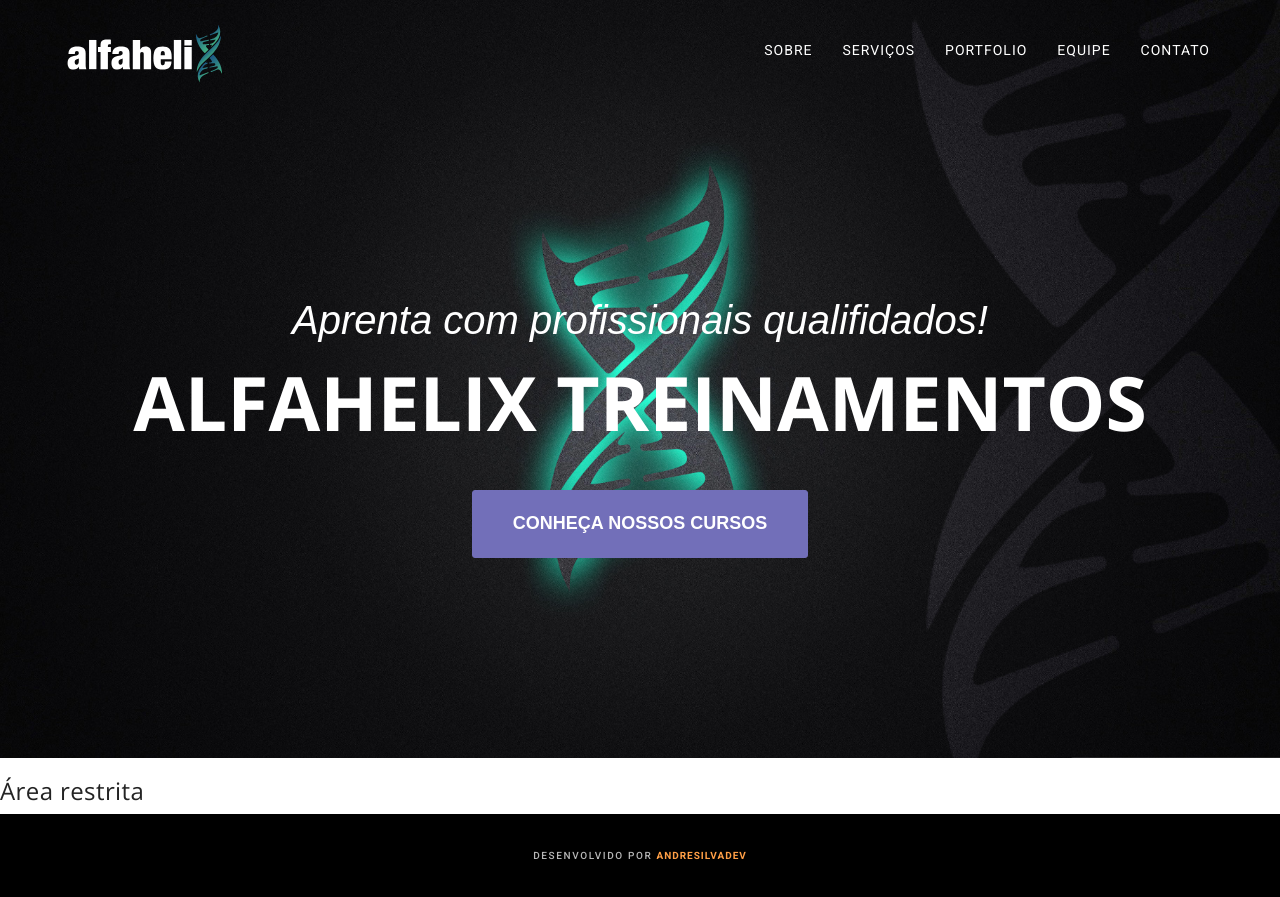
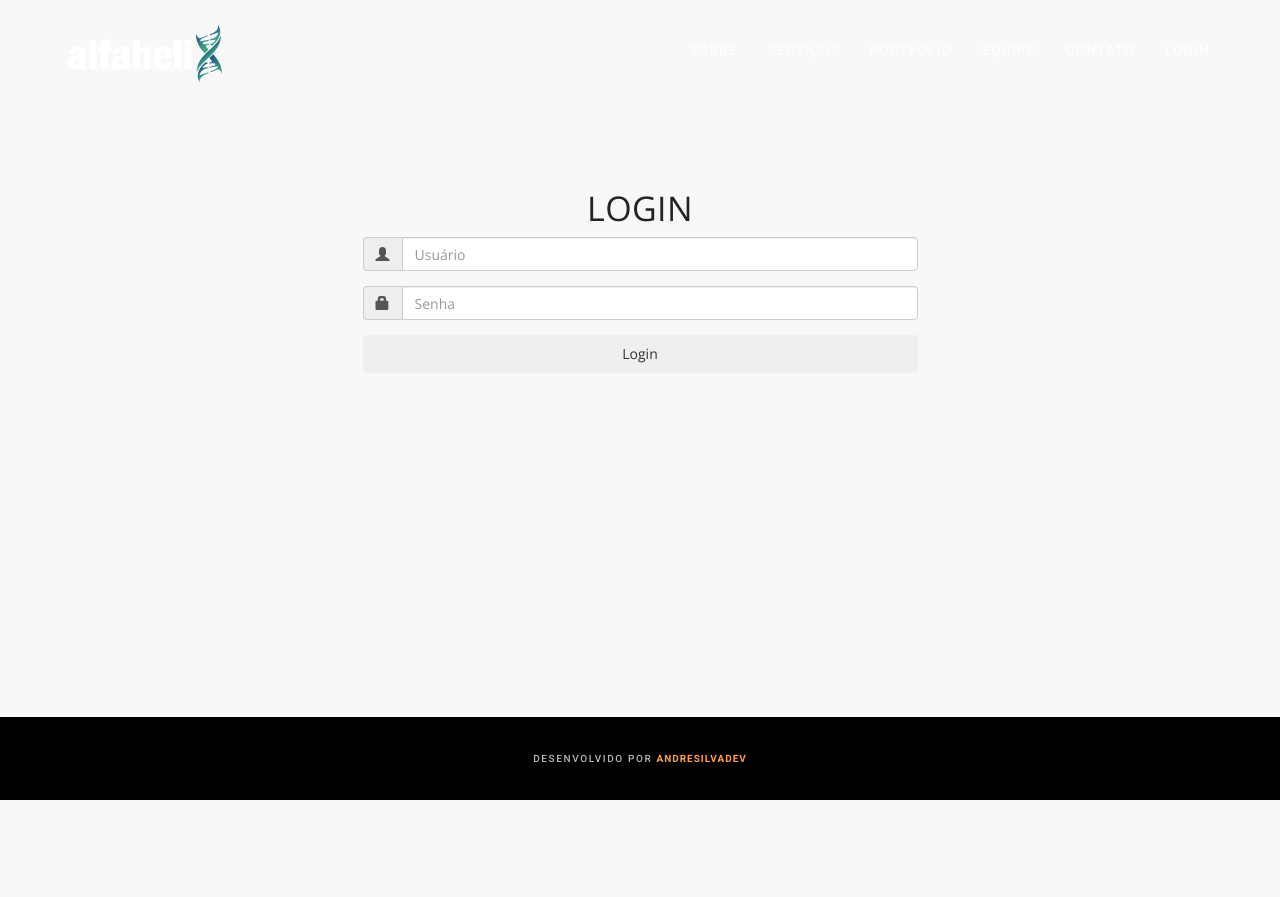
Before and after one commit to andresilvadev/codeigniter-projeto-site-modelo, a CodeIgniter app: page /database/restrict in a window 1280 px wide. After the commit the page ends 800 px from the top, so only its background shows below. Run offline with CodeIgniter, Linux system fonts and the light colour scheme; some libraries are stand-ins or nearby versions; some web fonts are replaced.

Commit message:
Criando formulario de login

```diff
--- a/application/controllers/Restrict.php
+++ b/application/controllers/Restrict.php
@@ -7,7 +7,6 @@ class Restrict extends CI_Controller
 
 	public function index()
 	{
-		$this->template->show("restrict");
-
+		$this->template->show("login");
 	}
 }
--- /dev/null
+++ b/application/views/login.php
@@ -0,0 +1,51 @@
+<section style="min-height: calc(100vh - 83px)" class="light-bg">
+	<div class="container">
+		<div class="row box-login">
+			<div class="col-lg-offset-3 col-lg-6 text-center">
+				<div class="row">
+					<div class="col-lg-12 text-center">
+						<div class="section-title">
+							<h2>LOGIN</h2>
+						</div>
+						<form id="login_form" method="post">
+
+							<div class="form-group">
+								<div class="input-group">
+									<div class="input-group-addon">
+										<span class="glyphicon glyphicon-user"></span>
+									</div>
+									<input type="text" placeholder="Usuário" id="username" name="username"
+										   class="form-control">
+								</div>
+								<span class="help-block"></span>
+							</div>
+
+
+
+							<div class="form-group">
+								<div class="input-group">
+
+									<div class="input-group-addon">
+										<span class="glyphicon glyphicon-lock"></span>
+									</div>
+
+									<input type="password" placeholder="Senha" name="password"
+										   class="form-control">
+								</div>
+							</div>
+
+							<div class="form-group">
+								<button type="submit" id="btn_login" class="btn btn-block">Login</button>
+							</div>
+							<span class="help-block"></span>
+
+
+						</form>
+					</div>
+				</div>
+			</div>
+		</div>
+
+	</div>
+	<!-- /.container -->
+</section>
--- a/application/views/template/header.php
+++ b/application/views/template/header.php
@@ -27,7 +27,7 @@
 </head>
 <body id="page-top">
 <!-- Navigation -->
-<nav class="navbar navbar-default navbar-fixed-top">
+<nav class="navbar navbar-default navbar-shrink navbar-fixed-top">
 	<div class="container">
 		<!-- Brand and toggle get grouped for better mobile display -->
 		<div class="navbar-header page-scroll">
@@ -47,19 +47,22 @@
 					<a href="#page-top"></a>
 				</li>
 				<li>
-					<a class="page-scroll" href="#about">Sobre</a>
+					<a class="page-scroll" href="<?php echo base_url(); ?>#about">Sobre</a>
 				</li>
 				<li>
-					<a class="page-scroll" href="#services">Serviços</a>
+					<a class="page-scroll" href="<?php echo base_url(); ?>#services">Serviços</a>
 				</li>
 				<li>
-					<a class="page-scroll" href="#portfolio">Portfolio</a>
+					<a class="page-scroll" href="<?php echo base_url(); ?>#portfolio">Portfolio</a>
 				</li>
 				<li>
-					<a class="page-scroll" href="#team">Equipe</a>
+					<a class="page-scroll" href="<?php echo base_url(); ?>#team">Equipe</a>
 				</li>
 				<li>
-					<a class="page-scroll" href="#contact">Contato</a>
+					<a class="page-scroll" href="<?php echo base_url(); ?>#contact">Contato</a>
+				</li>
+				<li>
+					<a class="page-scroll" href="<?php echo base_url(); ?>restrict">Login</a>
 				</li>
 			</ul>
 		</div>
@@ -67,15 +70,3 @@
 	</div>
 	<!-- /.container-fluid -->
 </nav>
-<!-- Header -->
-<header>
-	<div class="container">
-		<div class="slider-container">
-			<div class="intro-text">
-				<div class="intro-lead-in">Aprenta com profissionais qualifidados!</div>
-				<div class="intro-heading">Alfahelix treinamentos</div>
-				<a href="#about" class="page-scroll btn btn-xl">Conheça nossos cursos</a>
-			</div>
-		</div>
-	</div>
-</header>
--- a/application/views/template/scripts.php
+++ b/application/views/template/scripts.php
@@ -5,7 +5,7 @@
 <script src="http://cdnjs.cloudflare.com/ajax/libs/jquery-easing/1.3/jquery.easing.min.js"></script>
 <script src="<?php echo base_url('public/js/bootstrap.min.js') ?> "></script>
 <script src="<?php echo base_url('public/js/owl.carousel.min.js') ?>"></script>
-<script src="<?php echo base_url('public/js/cbpAnimatedHeader.js') ?>"></script>
+<!-- <script src="--><?php //echo base_url('public/js/cbpAnimatedHeader.js') ?><!--"></script> -->
 <script src="<?php echo base_url('public/js/theme-scripts.js') ?>"></script>
 <!-- IE10 viewport hack for Surface/desktop Windows 8 bug -->
 <script src="<?php echo base_url('public/js/ie10-viewport-bug-workaround.js') ?>"></script>
--- a/public/css/style.css
+++ b/public/css/style.css
@@ -765,3 +765,8 @@ and (max-width : 480px) {
     font-size: 20px;
 }
 }
+
+/* Customizações */
+.box-login {
+	padding-top: 100px;
+}
```
Also changed, not shown: application/views/home.php (+13 -0 lines).
